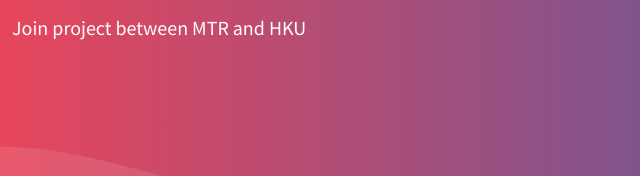
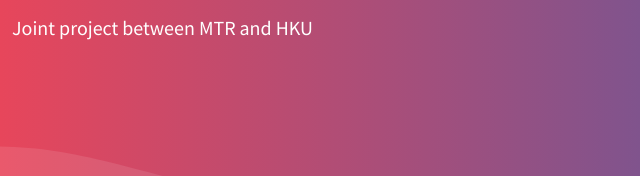
Before and after one commit to kalvin807/mtr-ml-anaylsis-page, a website: page index.html in a window 1280 px wide. Shown: the part 387-563 px from the top of the page, 0-640 px from the left. Drawn offline with nearby package versions, Linux system fonts and the light colour scheme.

Commit message:
Spelling

```diff
--- a/index.html
+++ b/index.html
@@ -136,7 +136,7 @@
             Train delay analysis driven by machine learning
           </h1>
           <p class="leading-normal text-xl mb-8 w-full">
-            Join project between MTR and HKU
+            Joint project between MTR and HKU
           </p>
         </div>
       </div>
```
